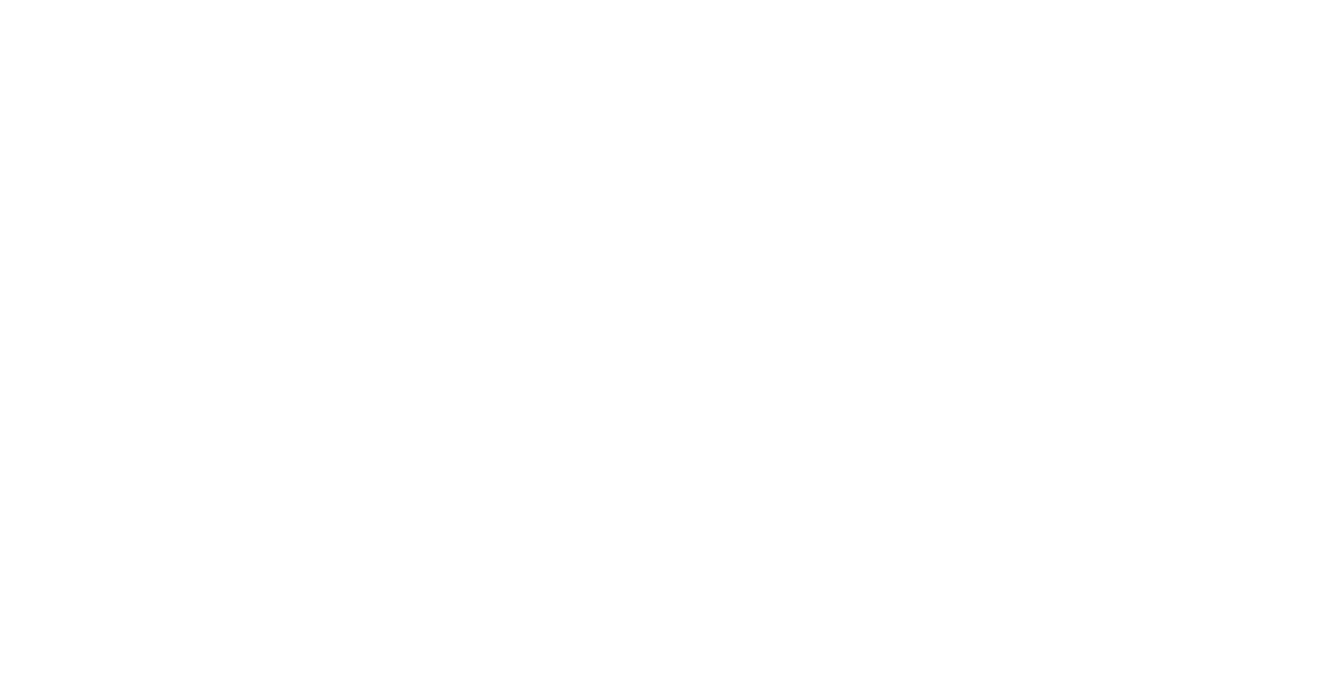
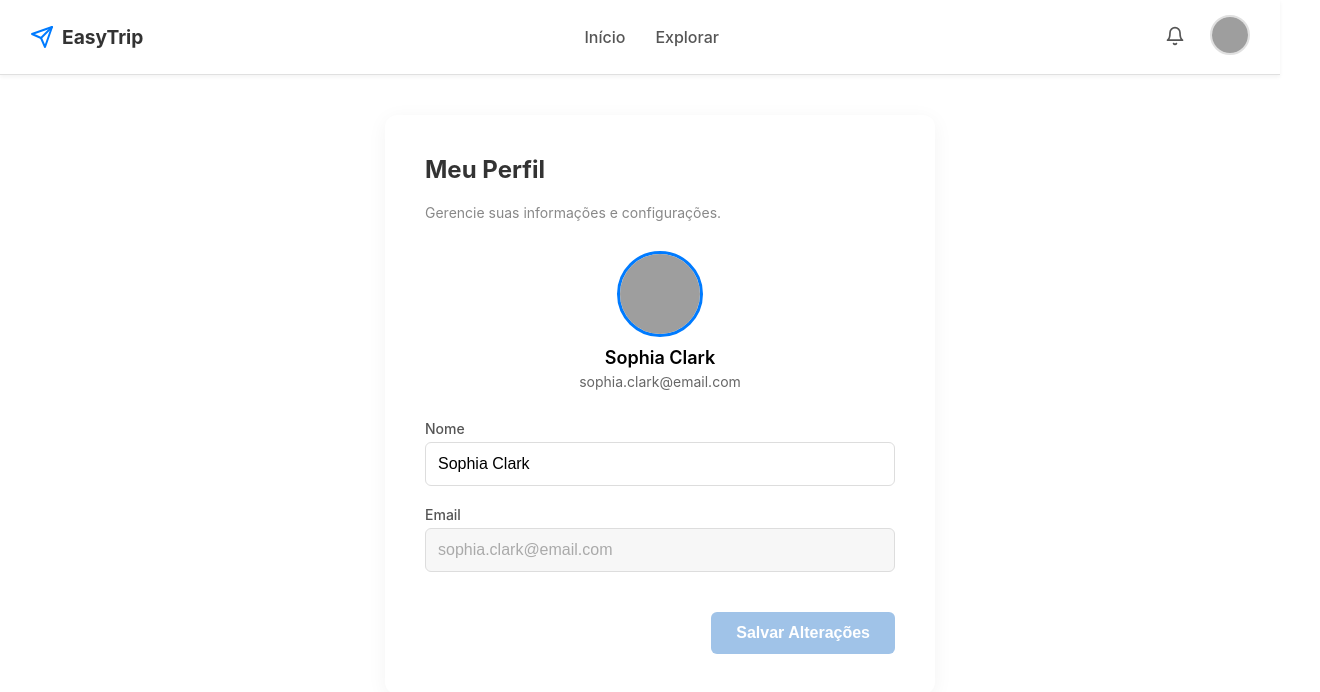
Before and after one commit to bruno-sandes/project_lab, an Angular app in the folder frontend/easytrip/: page /inicio/profile in a window 1280 px wide. Before the commit this address led to /. Shown: the top 692 px of the page, 1320 px wide, since content can reach past the window. Built offline with nearby package versions, Linux system fonts and the light colour scheme; grey boxes are pictures that could not be loaded.

Commit message:
feature: profile without service
added the page and routes without service logic

```diff
--- a/frontend/easytrip/src/app/app.routes.ts
+++ b/frontend/easytrip/src/app/app.routes.ts
@@ -34,6 +34,10 @@
             {
                 path: 'create-group',
                 loadComponent: () => import('./features/groups-dashboard/components/create-travel-group/create-travel-group').then(m => m.CreateTravelGroup)
+            },
+            {
+                path: 'profile',
+                loadComponent:() => import('./features/profile/components/profile/profile').then(m => m.Profile)
             }
         ]
     }
--- /dev/null
+++ b/frontend/easytrip/src/app/features/profile/components/profile/profile.css
@@ -0,0 +1,138 @@
+/* Container Central e Alinhamento */
+.profile-card-wrapper {
+    display: flex;
+    justify-content: center;
+    padding: 40px 20px;
+    width: 100%;
+}
+
+/* Card Principal (Fundo Branco, Sombra) */
+.profile-card {
+    background-color: white;
+    border-radius: 12px;
+    box-shadow: 0 4px 20px rgba(0, 0, 0, 0.05);
+    padding: 40px;
+    width: 100%;
+    max-width: 550px; /* Limita a largura como no seu design */
+    box-sizing: border-box;
+}
+
+/* Títulos */
+.main-title {
+    font-size: 24px;
+    font-weight: 700;
+    color: #333;
+    margin-top: 0;
+}
+
+.subtitle {
+    font-size: 14px;
+    color: #888;
+    margin-bottom: 30px;
+}
+
+/* Seção Avatar (Apenas Placeholder) */
+.avatar-section {
+    display: flex;
+    flex-direction: column;
+    align-items: center;
+    margin-bottom: 30px;
+}
+
+.avatar-placeholder {
+    width: 80px;
+    height: 80px;
+    border-radius: 50%;
+    background-color: #f0f0f0; /* Cor de placeholder */
+    border: 3px solid #007bff;
+    margin-bottom: 10px;
+}
+
+.avatar-placeholder img {
+    width: 100%;       /* Garante que a imagem ocupe toda a largura do container (80px) */
+    height: 100%;      /* Garante que a imagem ocupe toda a altura do container (80px) */
+    border-radius: 50%; /* Garante que a imagem siga o formato circular do container */
+    object-fit: cover; /* Recorta a imagem para cobrir a área sem distorcer, como um fundo */
+}
+.current-name {
+    font-size: 18px;
+    font-weight: 600;
+    margin-top: 0;
+    margin-bottom: 5px;
+}
+
+.current-email {
+    font-size: 14px;
+    color: #666;
+    margin: 0;
+}
+
+/* Estilos de Formulário */
+.form-group {
+    margin-bottom: 20px;
+}
+
+.form-group label {
+    display: block;
+    font-size: 14px;
+    font-weight: 500;
+    color: #555;
+    margin-bottom: 5px;
+}
+
+/* Estilo dos Inputs */
+input[type="text"],
+input[type="email"] {
+    width: 100%;
+    padding: 12px;
+    border: 1px solid #ddd;
+    border-radius: 6px;
+    box-sizing: border-box;
+    font-size: 16px;
+    transition: border-color 0.2s;
+}
+
+input[type="text"]:focus,
+input[type="email"]:focus {
+    border-color: #007bff;
+    outline: none;
+    box-shadow: 0 0 0 3px rgba(0, 123, 255, 0.15);
+}
+
+/* Estilo para Campo Desabilitado (Email) */
+.disabled-input {
+    background-color: #f7f7f7;
+    color: #aaa;
+    cursor: not-allowed;
+}
+
+/* Botão Salvar */
+.save-button {
+    background-color: #007bff;
+    color: white;
+    padding: 12px 25px;
+    border: none;
+    border-radius: 6px;
+    font-size: 16px;
+    font-weight: 600;
+    cursor: pointer;
+    transition: background-color 0.2s;
+    float: right; /* Alinha o botão à direita, como no design */
+    margin-top: 20px;
+}
+
+.save-button:hover:not([disabled]) {
+    background-color: #0056b3;
+}
+
+.save-button:disabled {
+    background-color: #a0c3e8;
+    cursor: not-allowed;
+}
+
+/* Mensagens de Erro */
+.error-message {
+    color: #dc3545;
+    font-size: 12px;
+    margin-top: 5px;
+}
--- /dev/null
+++ b/frontend/easytrip/src/app/features/profile/components/profile/profile.html
@@ -0,0 +1,56 @@
+<div class="profile-card-wrapper">
+    <div class="profile-card">
+        <h2 class="main-title">Meu Perfil</h2>
+        <p class="subtitle">Gerencie suas informações e configurações.</p>
+
+        <div class="avatar-section">
+            <div class="avatar-placeholder">
+                <img src="https://cdn.pixabay.com/photo/2015/10/05/22/37/blank-profile-picture-973460_960_720.png" alt="default Profile">
+            </div>
+            <h3 class="current-name">{{ profileForm.controls.name.value }}</h3>
+            <p class="current-email">{{ userEmail() }}</p>
+        </div>
+
+        <form [formGroup]="profileForm" (ngSubmit)="onSubmit()">
+
+            <div class="form-group">
+                <label for="name">Nome</label>
+                <input
+                    id="name"
+                    type="text"
+                    formControlName="name"
+                    placeholder="Seu nome"
+                >
+                @if (nameControl.invalid && nameControl.touched) {
+                    <div class="error-message">
+                        @if (nameControl.errors?.['required']) {
+                            Nome é obrigatório.
+                        }
+                        @if (nameControl.errors?.['minlength']) {
+                            Nome deve ter no mínimo 3 caracteres.
+                        }
+                    </div>
+                }
+            </div>
+
+            <div class="form-group">
+                <label for="email">Email</label>
+                <input
+                    id="email"
+                    type="email"
+                    [value]="userEmail()"
+                    disabled
+                    class="disabled-input"
+                >
+            </div>
+
+            <button
+                type="submit"
+                class="save-button"
+                [disabled]="profileForm.invalid || profileForm.pristine"
+            >
+                Salvar Alterações
+            </button>
+        </form>
+    </div>
+</div>
--- /dev/null
+++ b/frontend/easytrip/src/app/features/profile/components/profile/profile.ts
@@ -0,0 +1,58 @@
+import { Component, signal } from '@angular/core';
+import { FormControl, FormGroup, ReactiveFormsModule, Validators } from '@angular/forms';
+
+@Component({
+  selector: 'app-profile',
+  imports: [ReactiveFormsModule],
+  templateUrl: './profile.html',
+  styleUrl: './profile.css'
+})
+export class Profile {
+
+  userEmail = signal<string>('');
+
+  profileForm = new FormGroup({
+    name: new FormControl('', {
+      nonNullable: true,
+      validators: [Validators.required, Validators.minLength(3)]
+    }),
+
+  });
+
+
+
+  ngOnInit(): void {
+    this.loadProfile();
+  }
+
+  loadProfile() {
+    const initialName = 'Sophia Clark';
+    const initialEmail = 'sophia.clark@email.com';
+
+
+    this.userEmail.set(initialEmail);
+
+
+    this.profileForm.controls.name.setValue(initialName);
+
+
+    this.profileForm.markAsPristine();
+  }
+
+  onSubmit() {
+    if (this.profileForm.invalid) {
+      console.error('Formulário inválido. Verifique o nome.');
+      return;
+    }
+
+    const newName = this.profileForm.controls.name.value;
+    console.log('Tentando salvar novo nome:', newName);
+
+
+  }
+
+  // Getter de conveniência
+  get nameControl() {
+    return this.profileForm.get('name') as FormControl;
+  }
+}
--- a/frontend/easytrip/src/app/shared/header/header.html
+++ b/frontend/easytrip/src/app/shared/header/header.html
@@ -26,6 +26,7 @@
             @if(isDropdownOpen()){
             <div class="dropdown-menu">
                 <a (click)="logout()">Sair</a>
+                <a (click)="navigateToProfile()">Perfil</a>
             </div>
             }
         </div>
--- a/frontend/easytrip/src/app/shared/header/header.ts
+++ b/frontend/easytrip/src/app/shared/header/header.ts
@@ -31,8 +31,11 @@
     // this.navigateService.toExplore();
   }
 
+navigateToProfile(){
+  this.navigateService.toProfile();
+}
+
   navigateToHome() {
-    console.log('Navegar para inicio');
     this.navigateService.toGroupsDashboard();
   }
 }
--- a/frontend/easytrip/src/app/shared/services/navigate-service.ts
+++ b/frontend/easytrip/src/app/shared/services/navigate-service.ts
@@ -23,6 +23,11 @@
     this.router.navigate(['/inicio/create-group']);
   }
 
+  public toProfile(): void {
+    this.router.navigate(['/inicio/profile']);
+
+  }
+
   //metodo generico que constroi um path
   public toRoute(path: string, params?: any): void {
     this.router.navigate([path], { queryParams: params });
```
Also changed, not shown: 1 other file (tests, documents, lock files or other folders).
